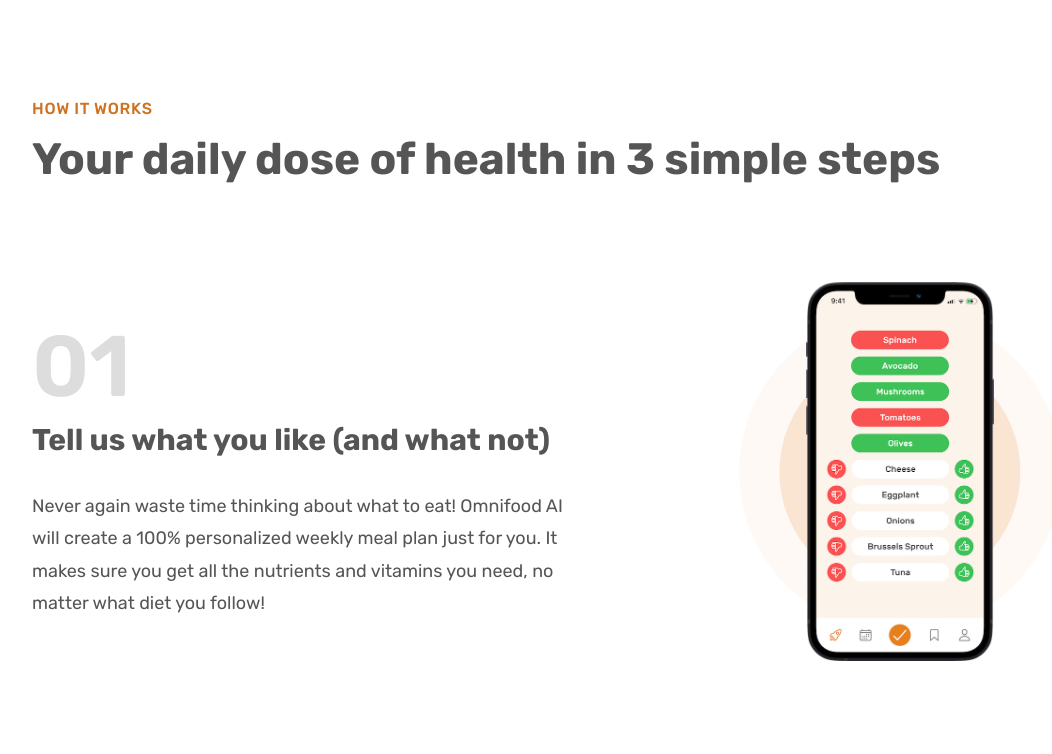
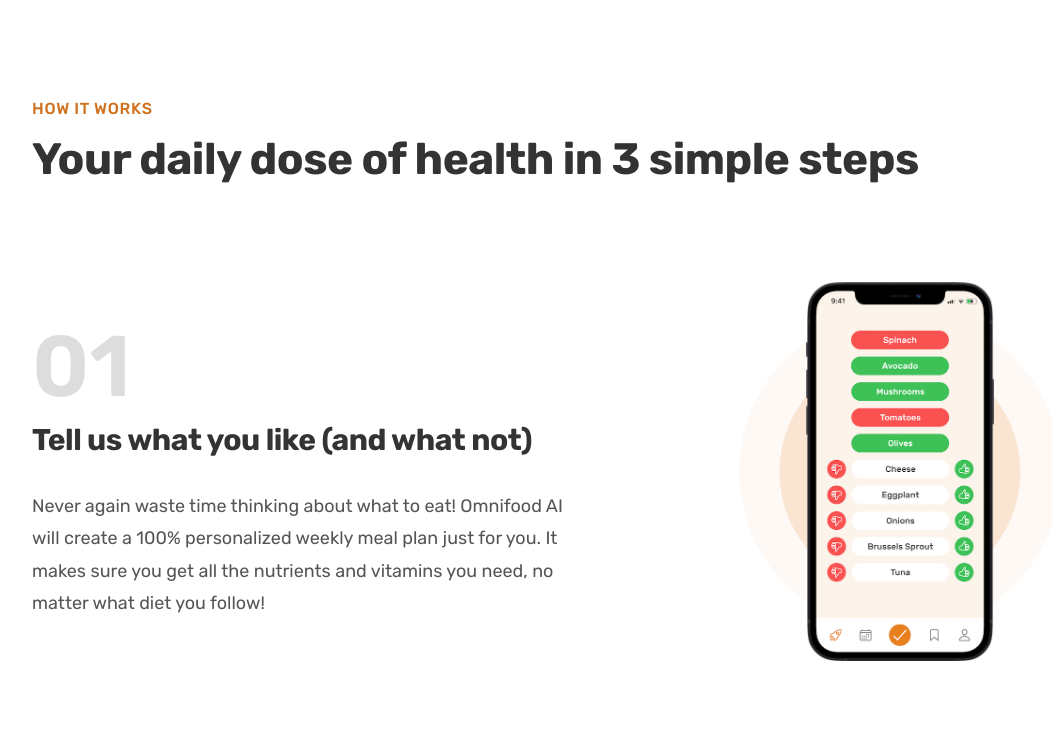
Before and after one commit to td510510/Omnifood, a plain HTML site: page index.html in a window 1280 px wide. Shown: the part 900-1654 px from the top of the page, without its empty margins (40-1092 px from the left). Drawn offline with nearby package versions, Linux system fonts and the light colour scheme.

Commit message:
fix secondary heading

```diff
--- a/css/general.css
+++ b/css/general.css
@@ -55,7 +55,8 @@ body {
 }
 
 .heading-primary,
-.heading-secondary .heading-tertiary {
+.heading-secondary,
+.heading-tertiary {
   color: #333;
   letter-spacing: -0.5px;
   font-weight: 700;
```
